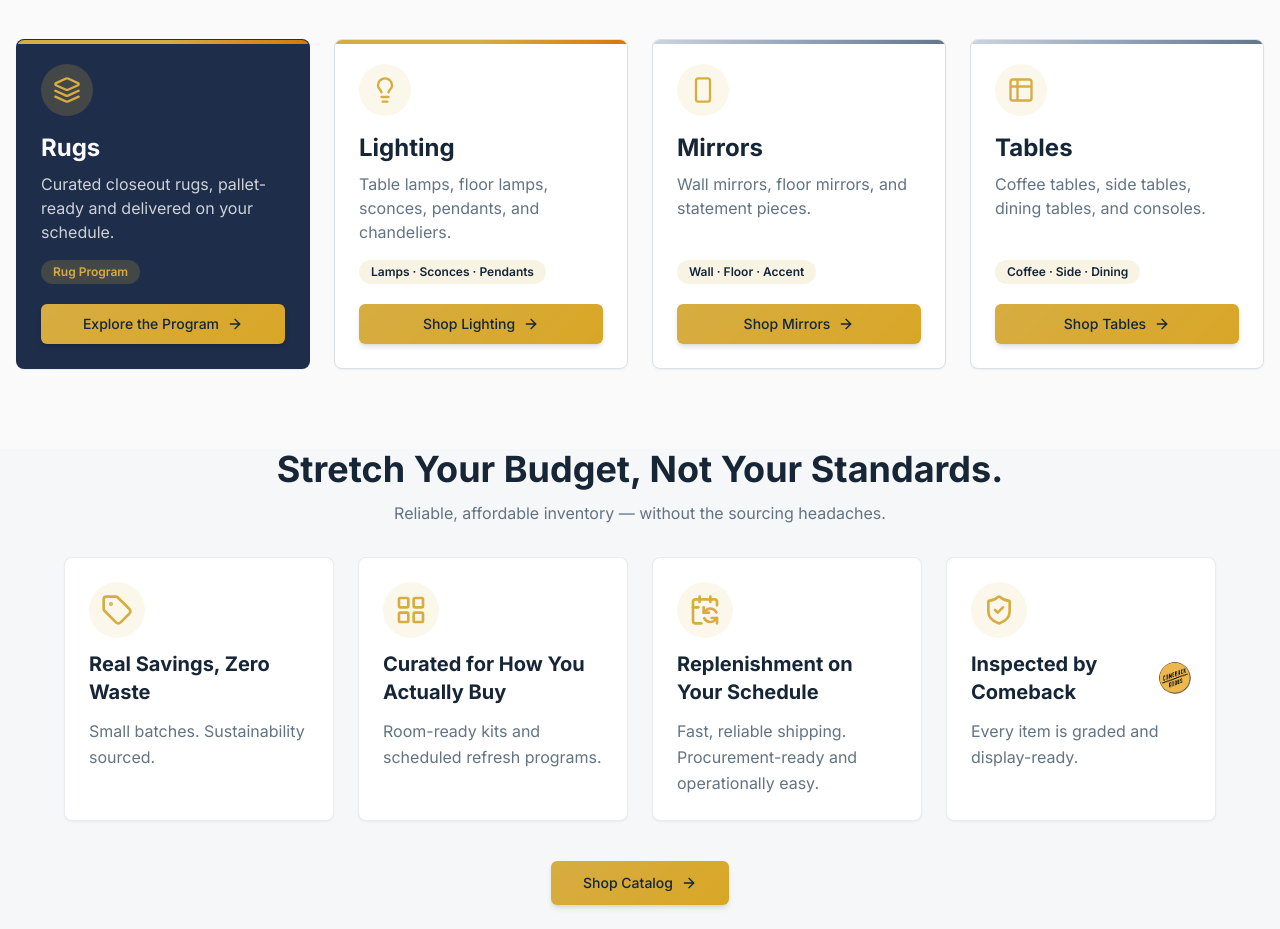
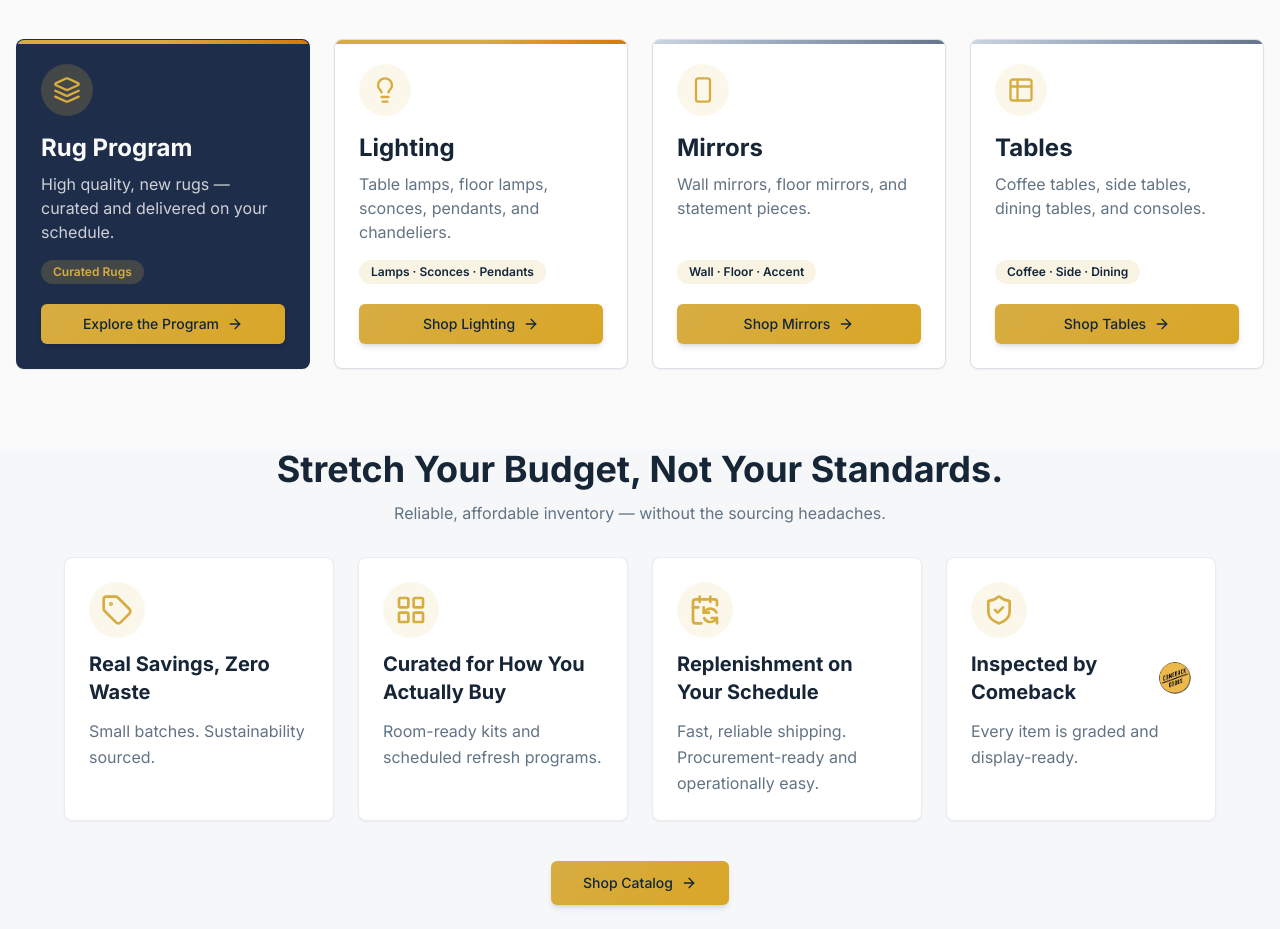
Before and after one commit to liesl-eng/comeback, a React (Vite) app: page / in a window 1280 px wide. Shown: the part 820-1749 px from the top of the page. Built offline with nearby package versions, Linux system fonts and the light colour scheme; the HTML template or start-up script is replaced by a standard one.

Commit message:
Changes
Co-authored-by: liesl-eng <291918916+liesl-eng@users.noreply.github.com>

```diff
--- a/src/components/ProgramsSection.tsx
+++ b/src/components/ProgramsSection.tsx
@@ -18,9 +18,9 @@ type Program = {
 const programs: Program[] = [
   {
     icon: Layers,
-    title: "Rugs",
-    desc: "Curated closeout rugs, pallet-ready and delivered on your schedule.",
-    badge: "Rug Program",
+    title: "Rug Program",
+    desc: "High quality, new rugs — curated and delivered on your schedule.",
+    badge: "Curated Rugs",
     cta: "Explore the Program",
     path: "https://www.comebackrugs.com",
     accent: "from-accent via-accent to-amber-600",
```
